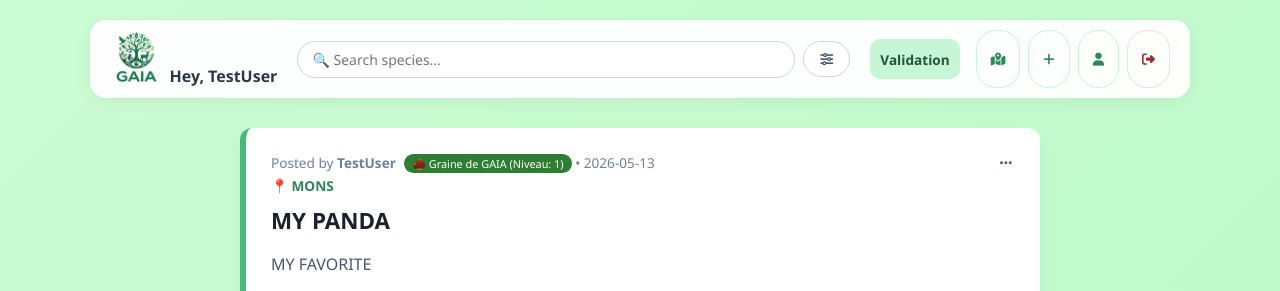
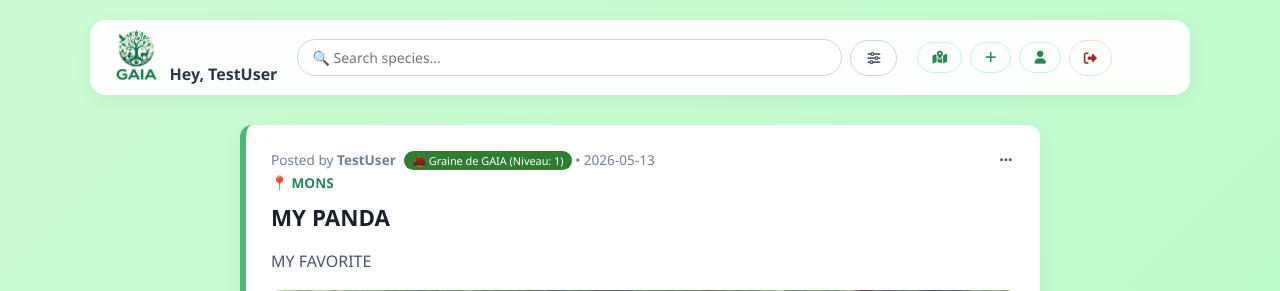
Before and after one commit to LSINC1509-Projet4/GAIA, a Flask app: page / in a window 1280 px wide. Shown: the top 291 px of the page. Run offline with Flask 3, Linux system fonts and the light colour scheme; a user stored in the database is signed in; data comes from the database, SQL or seed files in the repository; data that the repository does not hold is empty.

Commit message:
Design of the map, upcoming features with the taxonomy

```diff
--- a/app/templates/index.html
+++ b/app/templates/index.html
@@ -101,40 +101,44 @@
             </form>
 
             <div class="nav-links-group">
+                {% if current_user.Role == 'Biologiste' %}
                 <a
                     href="{{ url_for('main.validation_post') }}"
-                    class="nav-item btn-validation"
+                    class="btn btn-validation"
                     >Validation</a
                 >
+                {% endif %}
                 <a
                     href="{{ url_for('main.carte') }}"
-                    class="nav-item btn-post"
+                    class="btn btn-post"
                     title="Carte"
                     ><i class="fa-solid fa-map-location-dot"></i
                 ></a>
                 <a
                     href="{{ url_for('main.publish') }}"
-                    class="nav-item btn-post"
+                    class="btn btn-post"
                     title="Publier"
                     ><i class="fa-solid fa-plus"></i
                 ></a>
                 <a
                     href="{{ url_for('main.profile') }}"
-                    class="nav-item btn-post"
+                    class="btn btn-post"
                     title="Mon profil"
                     ><i class="fa-solid fa-user"></i
                 ></a>
+
                 {% if current_user.Role == 'Admin' %}
                 <a
                     href="{{ url_for('main.admin_reports') }}"
-                    class="nav-item btn-post"
+                    class="btn btn-post btn-reports"
                     title="Signalements"
                     ><i class="fa-solid fa-flag"></i
                 ></a>
                 {% endif %}
+
                 <a
                     href="{{ url_for('auth.logout') }}"
-                    class="nav-item btn-logout"
+                    class="btn btn-logout"
                     title="Déconnexion"
                     ><i class="fa-solid fa-right-from-bracket"></i
                 ></a>
```
Also changed, not shown: app/static/css/map.css (+16 -12 lines), app/templates/map.html (+22 -5 lines).
